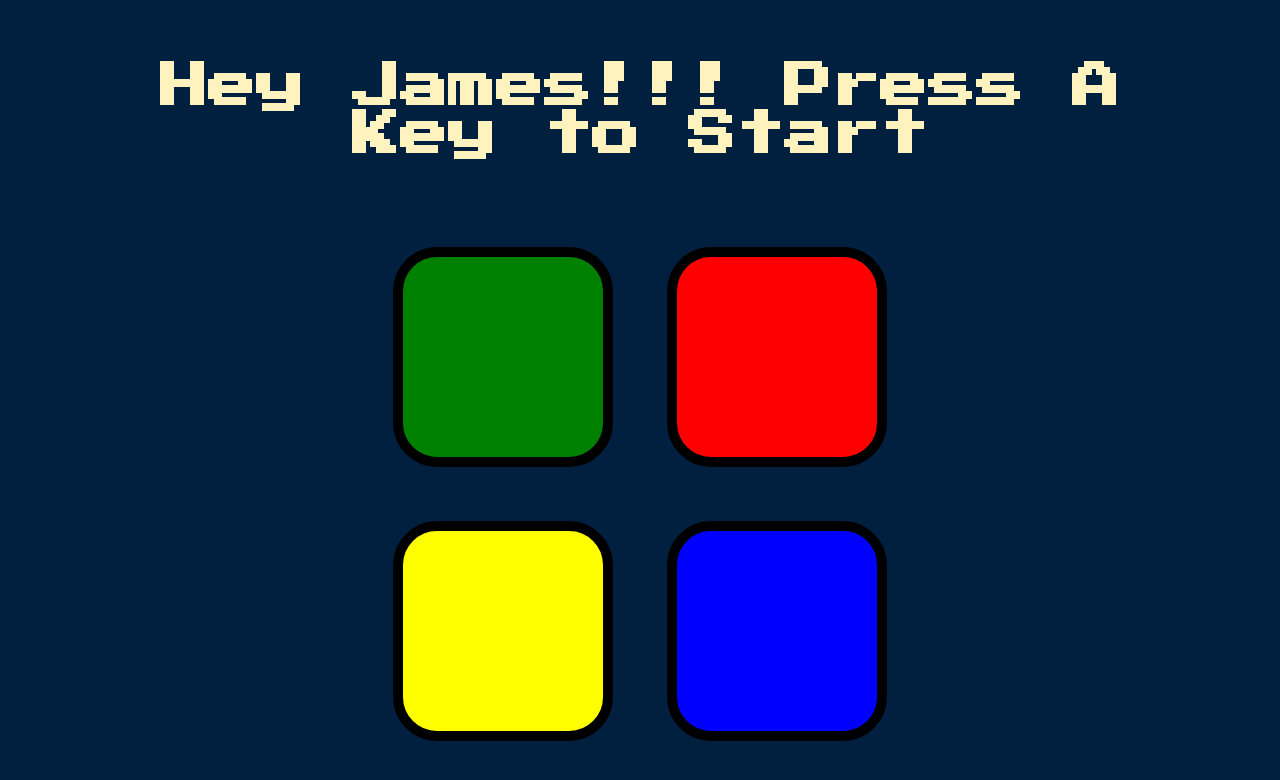
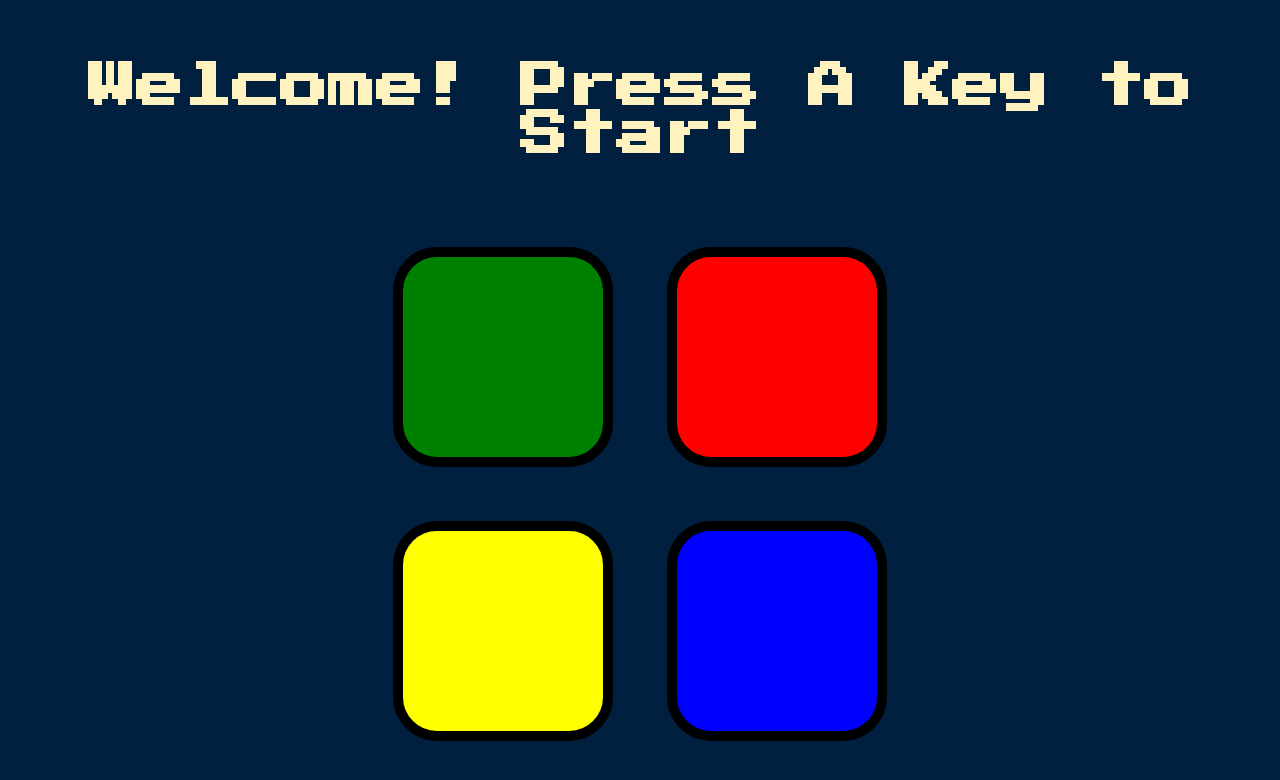
Before and after one commit to shiyeli1999/Simon-Game, a plain HTML site: page index.html in a window 1280 px wide. Drawn offline with nearby package versions, Linux system fonts and the light colour scheme.

Commit message:
fixed title message

```diff
--- a/index.html
+++ b/index.html
@@ -9,7 +9,7 @@
 </head>
 
 <body>
-  <h1 id="level-title">Hey James!!! Press A Key to Start</h1>
+  <h1 id="level-title">Welcome! Press A Key to Start</h1>
   <div class="container">
     <div lass="row">
 
```
